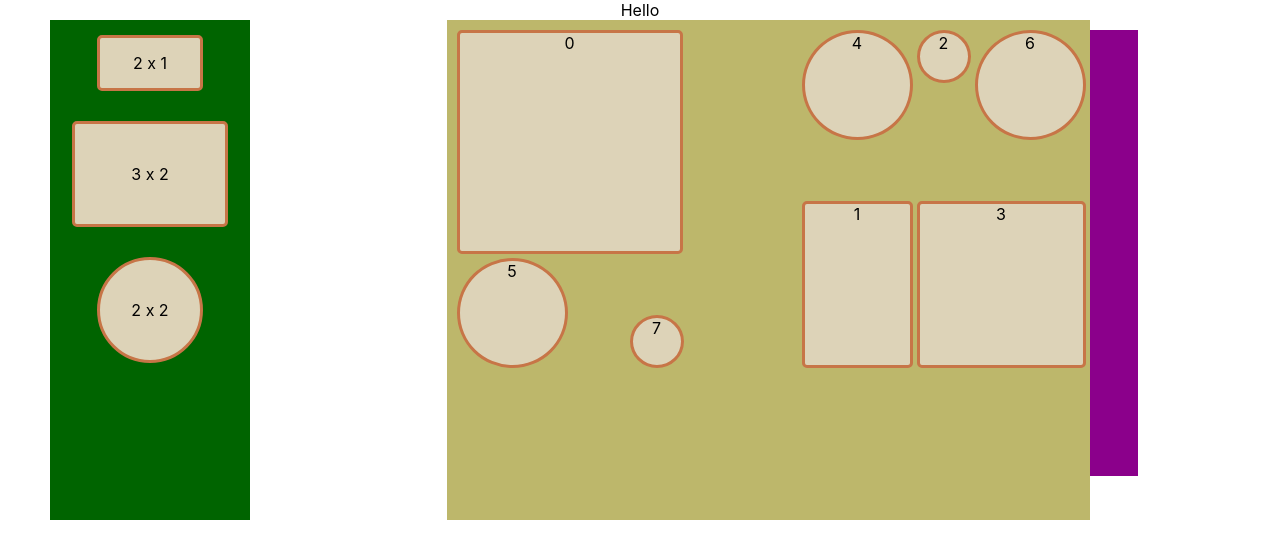
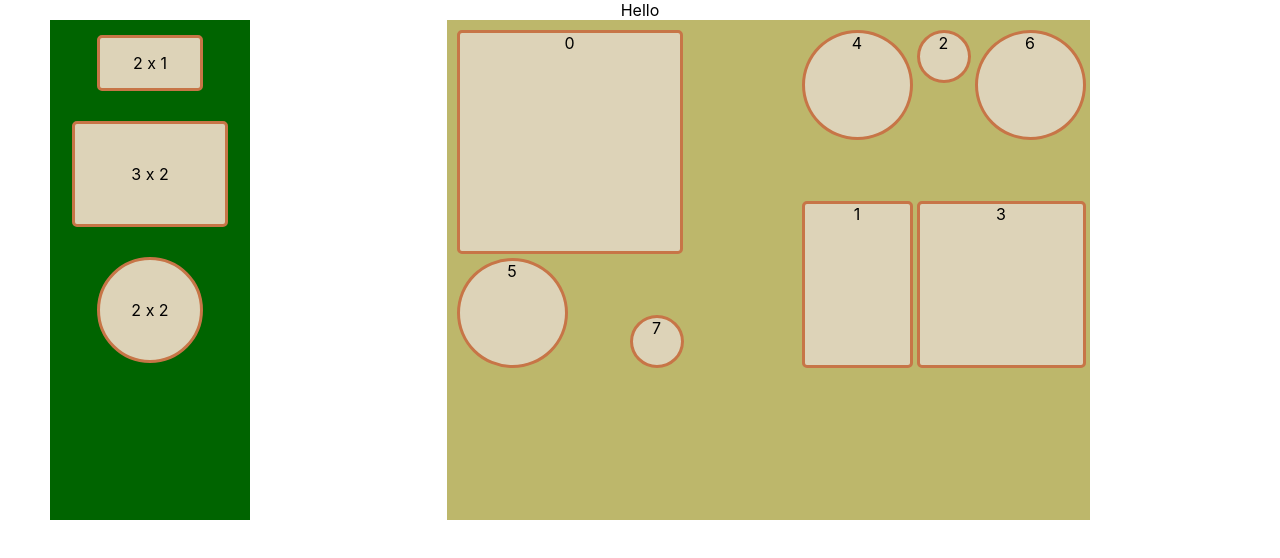
Before and after one commit to nblack0917/react-grid-test, a React (Create React App) app: page / in a window 1280 px wide. Shown: the top 558 px of the page. Built offline with nearby package versions, Linux system fonts and the light colour scheme.

Commit message:
hide end block

```diff
--- a/src/GridComp/GridComp.css
+++ b/src/GridComp/GridComp.css
@@ -24,8 +24,8 @@
 }
 
 .lastElement {
-  /* display: none; */
-  background: darkmagenta;
+  display: none;
+  /* background: darkmagenta; */
 }
 
 .round {
```
